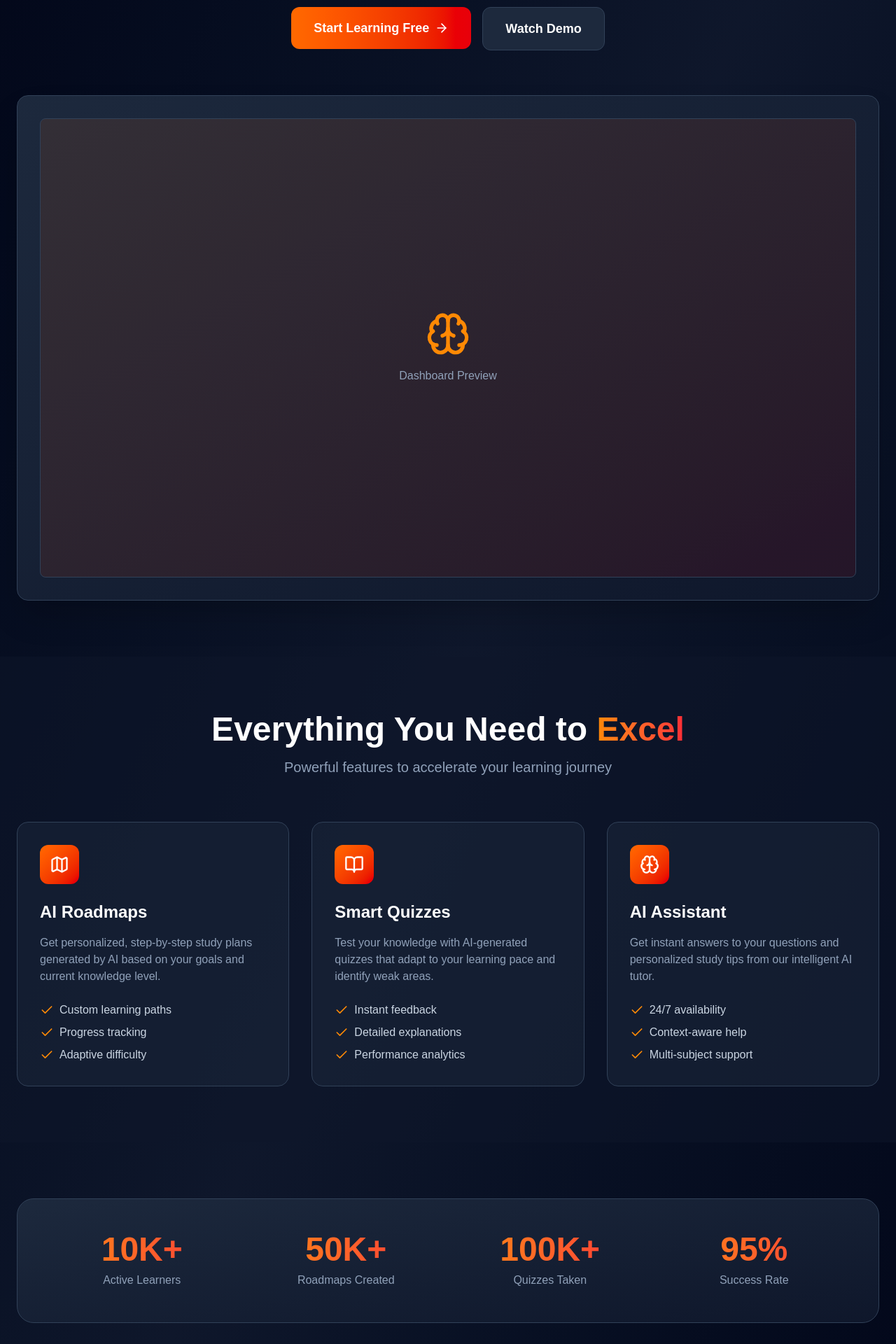
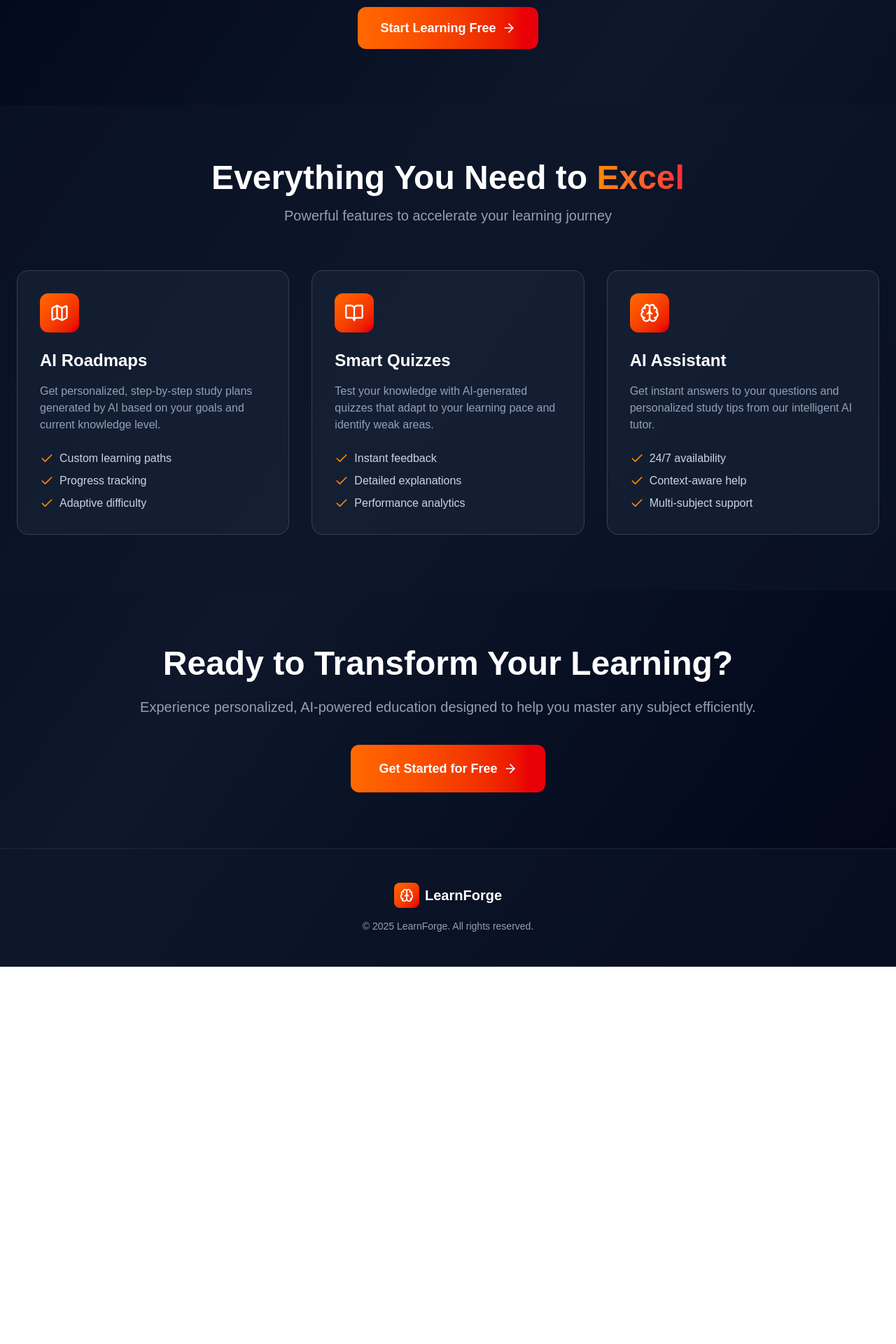
Before and after one commit to ritesh-negii/learnforge, a Next.js app: page / in a window 1280 px wide. Shown: the part 480-2400 px from the top of the page at 70% size. After the commit the page ends 1861 px from the top, so only its background shows below. Built offline with nearby package versions, Linux system fonts and the light colour scheme.

Commit message:
Clean up landing pages and remove fake data

```diff
--- a/package.json
+++ b/package.json
@@ -10,7 +10,7 @@
   },
   "dependencies": {
     "@clerk/nextjs": "^6.36.0",
-    "@google/generative-ai": "^0.24.1",
+    "@google/generative-ai": "^0.7.1",
     "axios": "^1.13.2",
     "lucide-react": "^0.556.0",
     "mongodb": "^7.0.0",
--- /dev/null
+++ b/src/app/api/roadmap/[id]/page.tsx
@@ -0,0 +1,119 @@
+'use client';
+
+import { useEffect, useState } from 'react';
+import { useParams } from 'next/navigation';
+import { ArrowLeft, Clock, CheckCircle2 } from 'lucide-react';
+import Link from 'next/link';
+
+export default function RoadmapDetails() {
+  const { id } = useParams();
+  const [roadmap, setRoadmap] = useState<any>(null);
+  const [loading, setLoading] = useState(true);
+
+  useEffect(() => {
+    fetchRoadmap();
+  }, []);
+
+  const fetchRoadmap = async () => {
+    try {
+      const res = await fetch(`/api/roadmap?id=${id}`);
+      if (!res.ok) throw new Error('Failed to fetch roadmap');
+
+      const data = await res.json();
+      setRoadmap(data.roadmap);
+    } catch (error) {
+      console.error(error);
+    } finally {
+      setLoading(false);
+    }
+  };
+
+  if (loading) {
+    return (
+      <div className="min-h-screen flex items-center justify-center text-gray-600">
+        Loading roadmap...
+      </div>
+    );
+  }
+
+  if (!roadmap) {
+    return (
+      <div className="min-h-screen flex items-center justify-center text-gray-600">
+        Roadmap not found.
+      </div>
+    );
+  }
+
+  return (
+    <div className="min-h-screen bg-gray-50">
+      {/* Header */}
+      <header className="bg-white border-b border-gray-200">
+        <div className="max-w-4xl mx-auto px-6 py-4 flex items-center justify-between">
+          <Link href="/dashboard">
+            <button className="p-2 hover:bg-gray-100 rounded-lg transition">
+              <ArrowLeft className="w-5 h-5 text-gray-600" />
+            </button>
+          </Link>
+
+          <h1 className="text-2xl font-bold text-gray-900">
+            {roadmap.topic} Roadmap
+          </h1>
+
+          <div></div>
+        </div>
+      </header>
+
+      {/* Main Content */}
+      <main className="max-w-4xl mx-auto px-6 py-10">
+        <div className="bg-white rounded-xl border border-gray-200 p-8 mb-8">
+          <h2 className="text-3xl font-bold text-gray-900 mb-3">
+            {roadmap.title}
+          </h2>
+
+          <div className="flex items-center gap-4 text-sm text-gray-600">
+            <span className="px-3 py-1 bg-orange-100 text-orange-700 rounded-full font-medium capitalize">
+              {roadmap.difficulty}
+            </span>
+
+            <span className="flex items-center gap-1">
+              <Clock className="w-4 h-4" />
+              {roadmap.duration} weeks
+            </span>
+          </div>
+        </div>
+
+        {/* Phases */}
+        <div className="space-y-6">
+          {roadmap.phases.map((phase: any, index: number) => (
+            <div key={index} className="bg-white border border-gray-200 rounded-lg p-6">
+              <div className="flex items-center gap-3 mb-4">
+                <div className="bg-orange-500 text-white w-10 h-10 rounded-full flex items-center justify-center font-bold">
+                  {phase.week}
+                </div>
+                <h3 className="text-xl font-bold text-gray-900">{phase.title}</h3>
+              </div>
+
+              <ul className="space-y-2">
+                {phase.topics.map((topic: string, i: number) => (
+                  <li key={i} className="flex items-start gap-2 text-gray-700">
+                    <CheckCircle2 className="w-5 h-5 text-green-500 flex-shrink-0 mt-0.5" />
+                    <span>{topic}</span>
+                  </li>
+                ))}
+              </ul>
+            </div>
+          ))}
+        </div>
+
+        {/* Back Button */}
+        <div className="mt-10">
+          <Link href="/dashboard">
+            <button className="px-6 py-3 bg-black text-white rounded-lg font-semibold hover:bg-gray-800 transition">
+              Back to Dashboard
+            </button>
+          </Link>
+        </div>
+      </main>
+    </div>
+  );
+}
--- a/src/app/page.tsx
+++ b/src/app/page.tsx
@@ -1,6 +1,7 @@
 import React from 'react';
-import { Brain, Map, BookOpen, Sparkles, ArrowRight, Check } from 'lucide-react';
+import { Brain, Map, BookOpen, Sparkles, ArrowRight, Check, Code2, Database, Zap, Shield } from 'lucide-react';
 import Link from 'next/link';
+
 export default function LandingPage() {
   return (
     <div className="min-h-screen bg-gradient-to-br from-slate-950 via-slate-900 to-slate-950 text-white">
@@ -56,23 +57,6 @@ export default function LandingPage() {
                 <ArrowRight className="w-5 h-5" />
               </button>
             </Link>
-            <button className="px-8 py-4 bg-slate-800 border border-slate-700 rounded-xl font-semibold text-lg hover:bg-slate-700 transition">
-              Watch Demo
-            </button>
-          </div>
-
-          {/* Hero Image Placeholder */}
-          <div className="mt-16 relative">
-            <div className="bg-gradient-to-br from-slate-800 to-slate-900 rounded-2xl border border-slate-700 p-8 shadow-2xl">
-              <div className="aspect-video bg-gradient-to-br from-orange-500/10 to-red-600/10 rounded-lg border border-slate-700 flex items-center justify-center">
-                <div className="text-center">
-                  <Brain className="w-16 h-16 text-orange-400 mx-auto mb-4" />
-                  <p className="text-slate-400">Dashboard Preview</p>
-                </div>
-              </div>
-            </div>
-            {/* Glow effect */}
-            <div className="absolute inset-0 bg-gradient-to-r from-orange-500 to-red-600 opacity-20 blur-3xl -z-10"></div>
           </div>
         </div>
       </section>
@@ -171,40 +155,6 @@ export default function LandingPage() {
         </div>
       </section>
 
-      {/* Stats Section */}
-      <section className="py-20 px-6">
-        <div className="max-w-7xl mx-auto">
-          <div className="bg-gradient-to-br from-slate-800 to-slate-900 border border-slate-700 rounded-3xl p-12">
-            <div className="grid md:grid-cols-4 gap-8 text-center">
-              <div>
-                <div className="text-5xl font-bold bg-gradient-to-r from-orange-400 to-red-500 bg-clip-text text-transparent mb-2">
-                  10K+
-                </div>
-                <div className="text-slate-400">Active Learners</div>
-              </div>
-              <div>
-                <div className="text-5xl font-bold bg-gradient-to-r from-orange-400 to-red-500 bg-clip-text text-transparent mb-2">
-                  50K+
-                </div>
-                <div className="text-slate-400">Roadmaps Created</div>
-              </div>
-              <div>
-                <div className="text-5xl font-bold bg-gradient-to-r from-orange-400 to-red-500 bg-clip-text text-transparent mb-2">
-                  100K+
-                </div>
-                <div className="text-slate-400">Quizzes Taken</div>
-              </div>
-              <div>
-                <div className="text-5xl font-bold bg-gradient-to-r from-orange-400 to-red-500 bg-clip-text text-transparent mb-2">
-                  95%
-                </div>
-                <div className="text-slate-400">Success Rate</div>
-              </div>
-            </div>
-          </div>
-        </div>
-      </section>
-
       {/* CTA Section */}
       <section className="py-20 px-6">
         <div className="max-w-4xl mx-auto text-center">
@@ -212,7 +162,7 @@ export default function LandingPage() {
             Ready to Transform Your Learning?
           </h2>
           <p className="text-xl text-slate-400 mb-10">
-            Join thousands of learners who are already forging their path to success with AI-powered education.
+            Experience personalized, AI-powered education designed to help you master any subject efficiently.
           </p>
           <Link href="/sign-up">
             <button className="px-10 py-5 bg-gradient-to-r from-orange-500 to-red-600 rounded-xl font-semibold text-lg hover:shadow-2xl hover:shadow-orange-500/50 transition inline-flex items-center gap-2 cursor-pointer">
@@ -225,24 +175,16 @@ export default function LandingPage() {
 
       {/* Footer */}
       <footer className="border-t border-slate-800 py-12 px-6 bg-slate-900/50">
-        <div className="max-w-7xl mx-auto">
-          <div className="flex flex-col md:flex-row justify-between items-center gap-6">
-            <div className="flex items-center gap-2">
+        <div className="max-w-7xl mx-auto text-center">
+          <div className="flex items-center justify-center gap-2 mb-4">
             <div className="bg-gradient-to-br from-orange-500 to-red-600 p-2 rounded-lg">
               <Brain className="w-5 h-5" />
             </div>
             <span className="text-xl font-bold">LearnForge</span>
           </div>
-            <div className="flex gap-8 text-slate-400">
-              <a href="#" className="hover:text-white transition">About</a>
-              <a href="#" className="hover:text-white transition">Features</a>
-              <a href="#" className="hover:text-white transition">Pricing</a>
-              <a href="#" className="hover:text-white transition">Contact</a>
-            </div>
-            <div className="text-slate-400 text-sm">
+          <p className="text-slate-400 text-sm">
             © 2025 LearnForge. All rights reserved.
-            </div>
-          </div>
+          </p>
         </div>
       </footer>
     </div>
```
Also changed, not shown: src/app/dashboard/page.tsx (+28 -19 lines), src/lib/gemini.ts (+54 -24 lines), 1 other file (tests, documents, lock files or other folders). Lines whose indentation alone changed are shown as unchanged.
